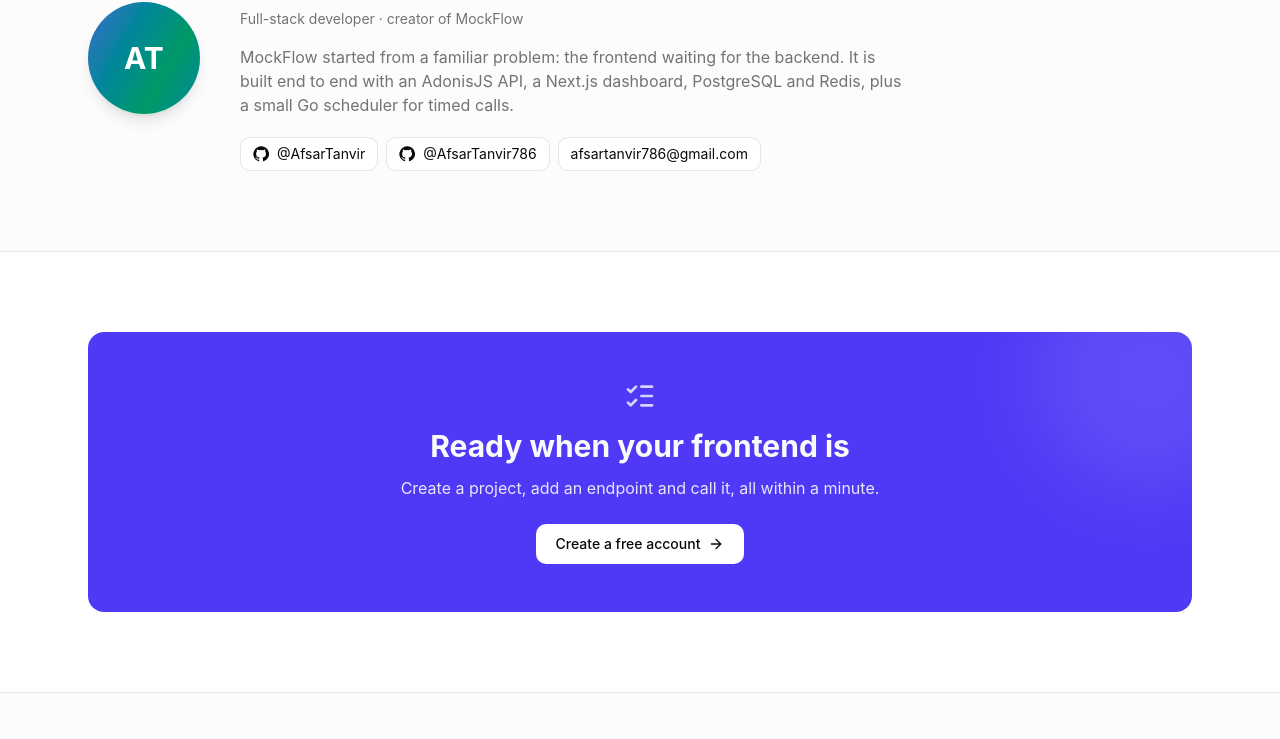
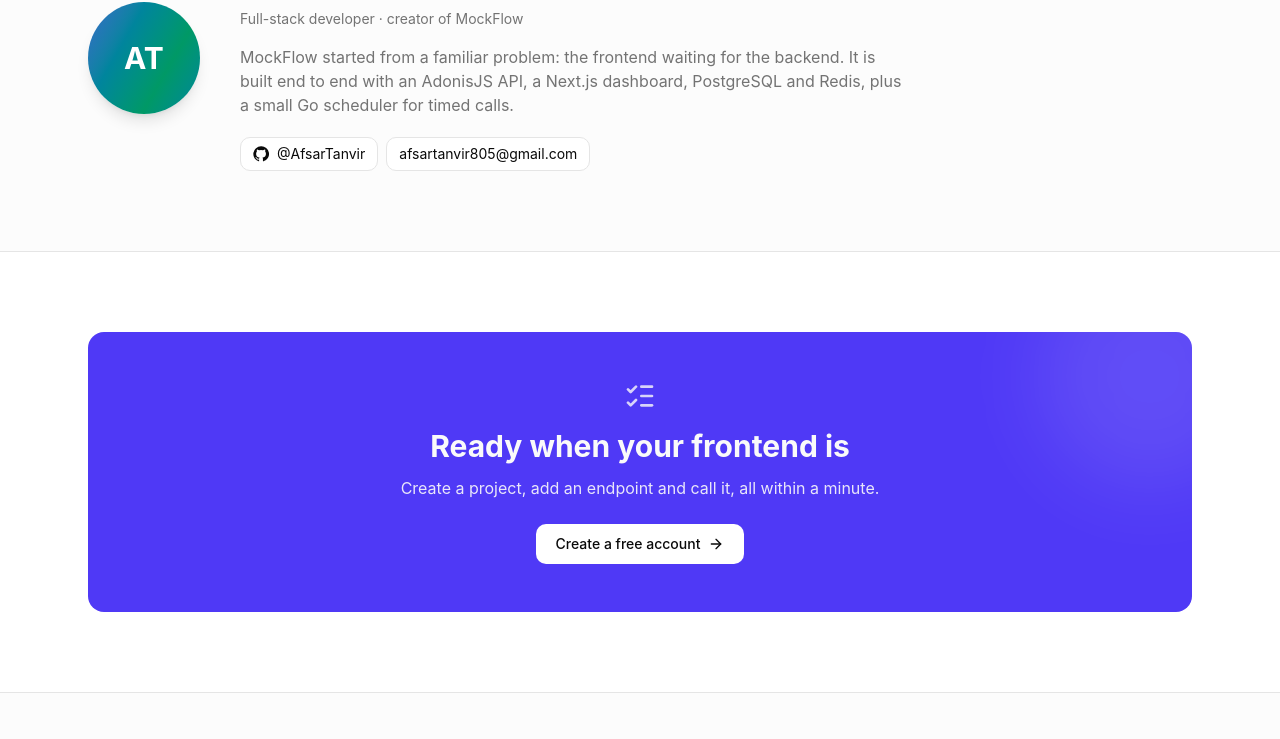
Before and after one commit to AfsarTanvir/mockflow, a Next.js app in the folder apps/dashboard/: page / in a window 1280 px wide. Shown: the part 2336-3075 px from the top of the page. Built offline with nearby package versions, Linux system fonts and the light colour scheme; no server answers.

Commit message:
fix(dashboard): show only the main GitHub account and email
The landing page's About section and footer now list github.com/AfsarTanvir
and afsartanvir805@gmail.com only.

Co-Authored-By: AfsarTanvir <afsartanvir805@gmail.com>

```diff
--- a/apps/dashboard/src/components/landing/about.ts
+++ b/apps/dashboard/src/components/landing/about.ts
@@ -6,11 +6,8 @@
   name: 'Afsar Tanvir',
   initials: 'AT',
   role: 'Full-stack developer · creator of MockFlow',
-  email: 'afsartanvir786@gmail.com',
-  github: [
-    { handle: 'AfsarTanvir', url: 'https://github.com/AfsarTanvir' },
-    { handle: 'AfsarTanvir786', url: 'https://github.com/AfsarTanvir786' },
-  ],
+  email: 'afsartanvir805@gmail.com',
+  github: [{ handle: 'AfsarTanvir', url: 'https://github.com/AfsarTanvir' }],
 };
 
 export const REPO_URL = 'https://github.com/AfsarTanvir/mockflow';
```
